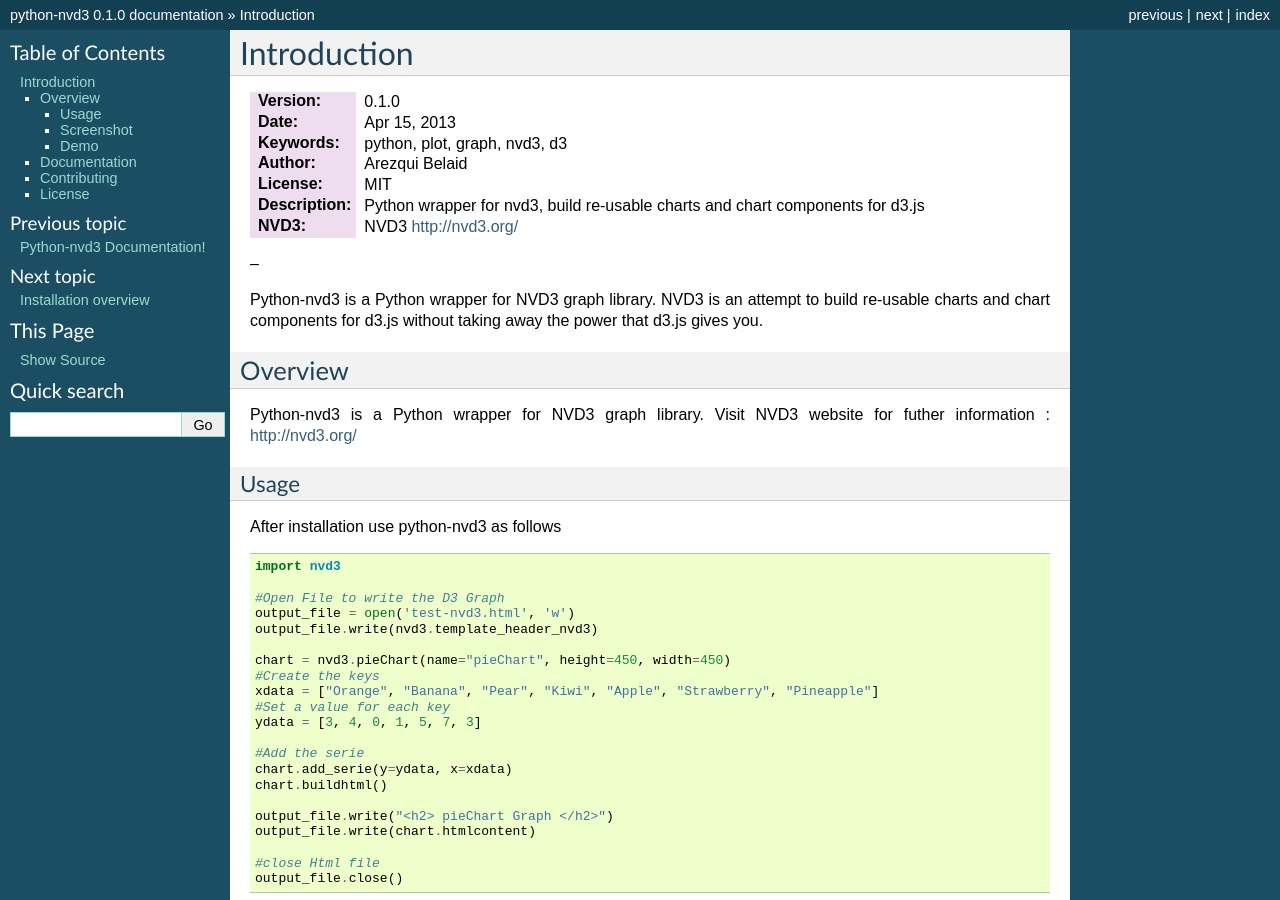
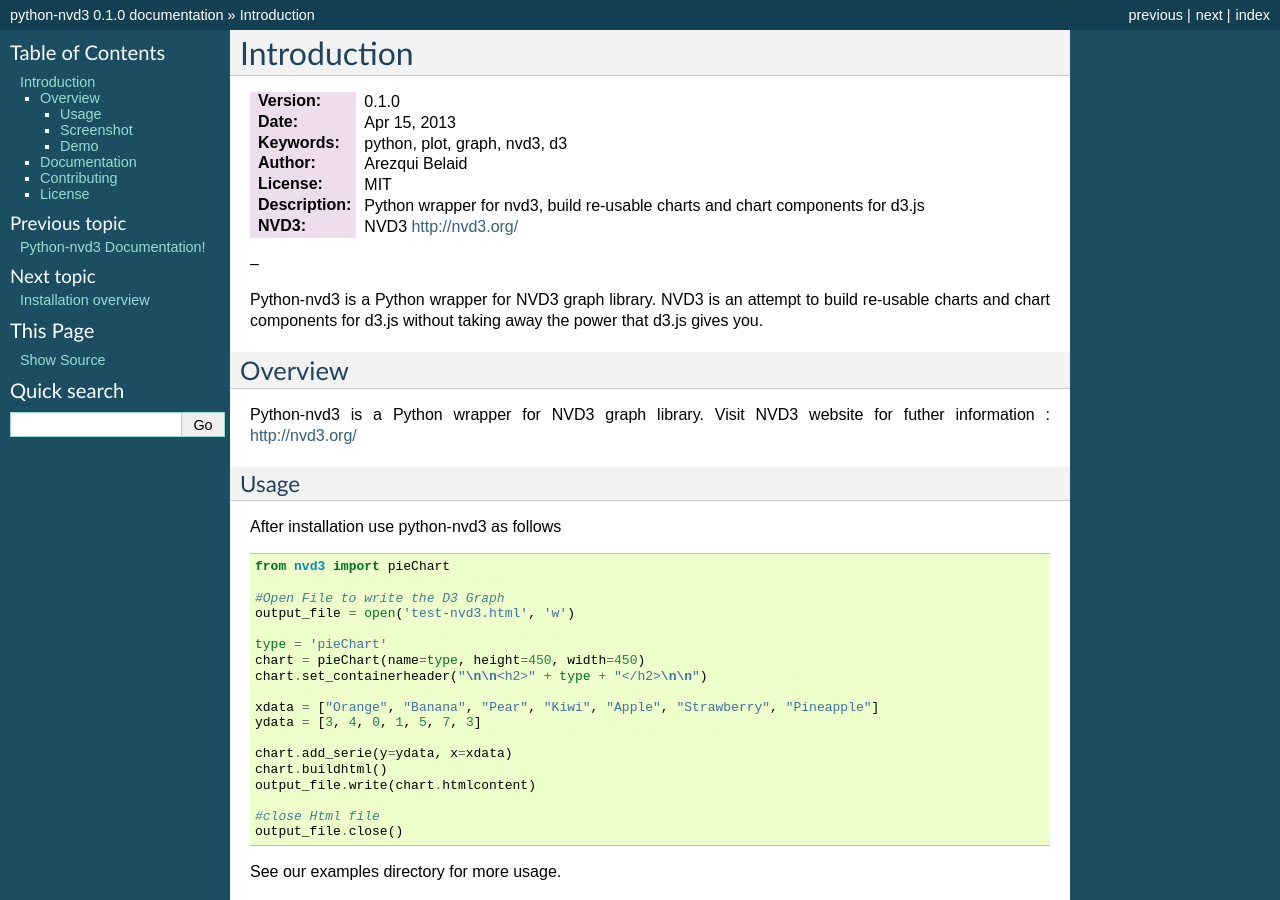
Before and after one commit to areski/python-nvd3, a Sphinx documentation site: the page built from docs/source/introduction.rst, in a window 1280 px wide and 900 px high. Built offline with Sphinx 7.4.7, drawn with Linux system fonts in a browser that asks for light colours.

Commit message:
update doc example

```diff
--- a/docs/source/includes/introduction.txt
+++ b/docs/source/includes/introduction.txt
@@ -31,28 +31,24 @@ Usage
 
 After installation use python-nvd3 as follows ::
 
-    import nvd3
+    from nvd3 import pieChart
 
     #Open File to write the D3 Graph
     output_file = open('test-nvd3.html', 'w')
-    output_file.write(nvd3.template_header_nvd3)
 
-    chart = nvd3.pieChart(name="pieChart", height=450, width=450)
-    #Create the keys
+    type = 'pieChart'
+    chart = pieChart(name=type, height=450, width=450)
+    chart.set_containerheader("\n\n<h2>" + type + "</h2>\n\n")
+
     xdata = ["Orange", "Banana", "Pear", "Kiwi", "Apple", "Strawberry", "Pineapple"]
-    #Set a value for each key
     ydata = [3, 4, 0, 1, 5, 7, 3]
 
-    #Add the serie
     chart.add_serie(y=ydata, x=xdata)
     chart.buildhtml()
-
-    output_file.write("<h2> pieChart Graph </h2>")
     output_file.write(chart.htmlcontent)
 
     #close Html file
     output_file.close()
-
 
 
 See our examples directory for more usage.
```
Also changed, not shown: README.rst (+5 -7 lines).
